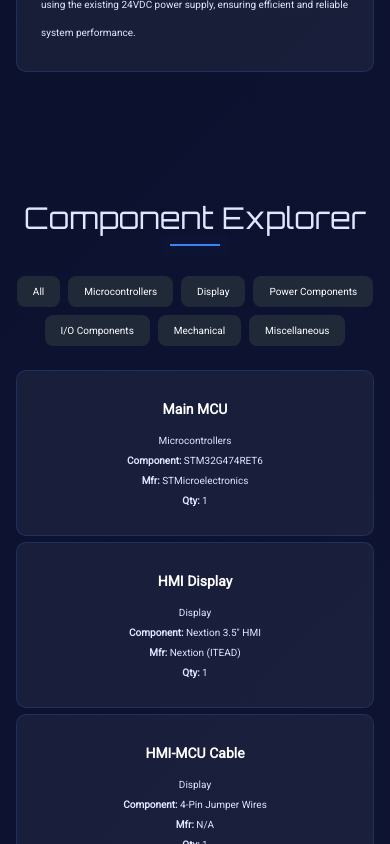
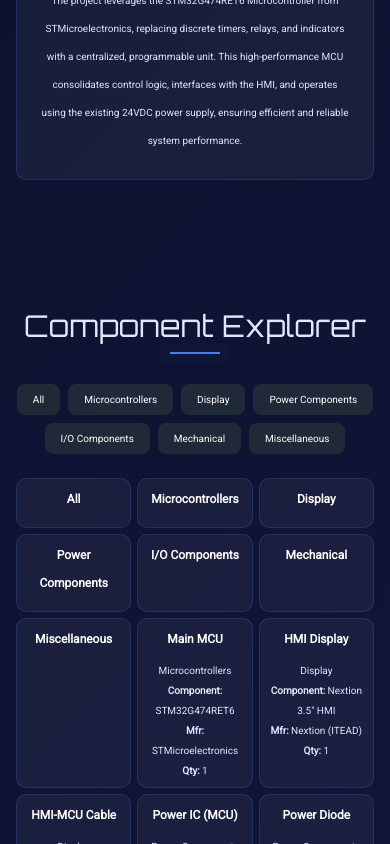
Before and after one commit to tempvamp/Atomexa_v1.1, a plain HTML site: page index.htm in a window 390 px wide. Shown: the part 1156-2000 px from the top of the page. Drawn offline with nearby package versions, Linux system fonts and the light colour scheme.

Commit message:
Update index.htm

```diff
--- a/index.htm
+++ b/index.htm
@@ -93,10 +93,12 @@
             border: 1px solid rgba(59, 130, 246, 0.2);
             border-radius: 10px;
             transition: transform 0.3s, box-shadow 0.3s;
+            text-align: center;
+            padding: 8px;
         }
         .card:hover {
-            transform: translateY(-10px);
-            box-shadow: 0 0 20px rgba(59, 130, 246, 0.3);
+            transform: translateY(-5px);
+            box-shadow: 0 0 15px rgba(59, 130, 246, 0.3);
         }
         .orbiting-dot {
             position: absolute;
@@ -154,9 +156,9 @@
             .hero p { font-size: 12px; }
             .section-title { font-size: 20px; }
             .card { padding: 6px; }
-            .card h3, .card h4 { font-size: 14px; }
-            .card p, .card li { font-size: 10px; }
-            .component-grid { grid-template-columns: repeat(1, 1fr); gap: 6px; }
+            .card h4 { font-size: 12px; }
+            .card p { font-size: 10px; }
+            .component-grid { grid-template-columns: repeat(3, 1fr); gap: 6px; }
             .filter-btn { font-size: 10px; padding: 4px 8px; }
             .bom-table th, .bom-table td { font-size: 8px; padding: 2px; }
             header nav { flex-direction: column; gap: 10px; }
@@ -167,16 +169,16 @@
         @media (min-width: 641px) and (max-width: 1024px) {
             .component-grid { grid-template-columns: repeat(2, 1fr); gap: 12px; }
             .card { padding: 8px; }
-            .card h3, .card h4 { font-size: 16px; }
-            .card p, .card li { font-size: 12px; }
+            .card h4 { font-size: 14px; }
+            .card p { font-size: 12px; }
             .filter-btn { font-size: 12px; padding: 6px 12px; }
             .bom-table th, .bom-table td { font-size: 10px; padding: 4px; }
         }
         @media (min-width: 1025px) {
             .component-grid { grid-template-columns: repeat(3, 1fr); gap: 15px; }
             .card { padding: 10px; }
-            .card h3, .card h4 { font-size: 18px; }
-            .card p, .card li { font-size: 14px; }
+            .card h4 { font-size: 16px; }
+            .card p { font-size: 14px; }
             .filter-btn { font-size: 14px; padding: 8px 16px; }
             .bom-table th, .bom-table td { font-size: 12px; padding: 6px; }
         }
@@ -580,10 +582,19 @@
 
             const renderComponents = (filter = 'all') => {
                 componentGrid.innerHTML = '';
+                const categories = ['All', 'Microcontrollers', 'Display', 'Power Components', 'I/O Components', 'Mechanical', 'Miscellaneous'];
+                categories.forEach(category => {
+                    if (filter === 'all' || category === filter || (category !== 'All' && filter === category)) {
+                        const card = document.createElement('div');
+                        card.className = 'card';
+                        card.innerHTML = `<h4 class="text-xl font-semibold mb-2 text-white">${category}</h4>`;
+                        componentGrid.appendChild(card);
+                    }
+                });
                 const filteredData = filter === 'all' ? componentData : componentData.filter(c => c.category === filter);
                 filteredData.forEach(component => {
                     const card = document.createElement('div');
-                    card.className = 'card p-6 text-center';
+                    card.className = 'card';
                     card.innerHTML = `
                         <h4 class="text-xl font-semibold mb-2 text-white">${component.name}</h4>
                         <p class="text-sm">${component.category}</p>
```
